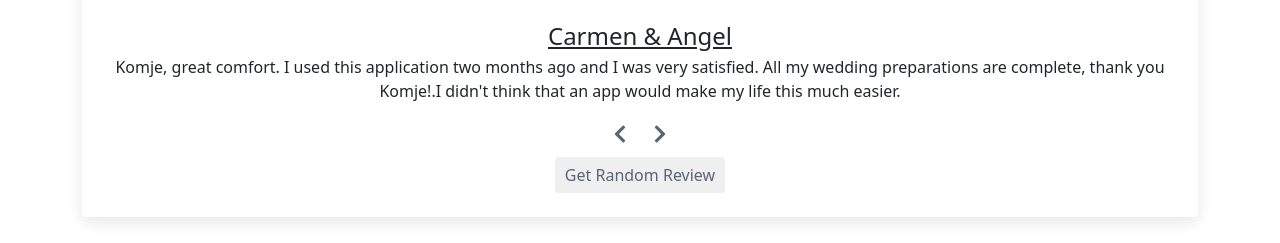
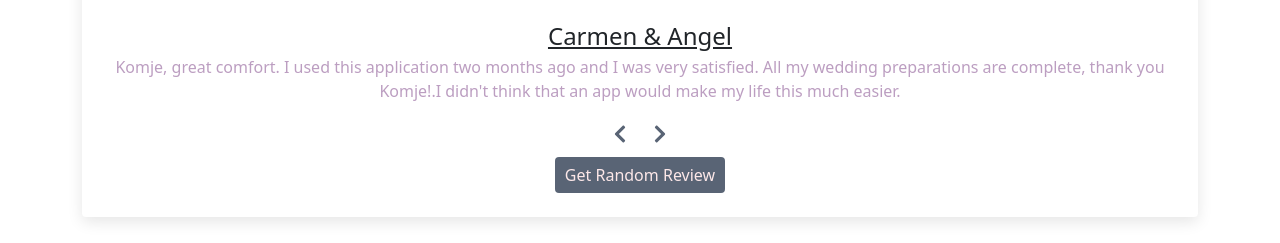
Before and after one commit to Mones-Hamd/FinalProjectHYF, a React app in the folder client/: page / in a window 1280 px wide. Shown: the part 1939-2182 px from the top of the page. Built offline with nearby package versions, Linux system fonts and the light colour scheme.

Commit message:
random-button-colour

```diff
--- a/client/src/components/Review/Reviews.css
+++ b/client/src/components/Review/Reviews.css
@@ -63,6 +63,7 @@
 
 .info {
   margin-bottom: 0.75rem;
+  color: var(--primary-color);
 }
 .prev-btn,
 .next-btn {
@@ -80,13 +81,14 @@
 }
 .random-btn {
   margin-top: 0.5rem;
-  color: var(--accent-color);
+  color: var(--primary-light-color);
   padding: 0.25rem 0.5rem;
   text-transform: capitalize;
   border-radius: 0.25rem;
   transition: all 0.3s linear;
   border-color: transparent;
   cursor: pointer;
+  background-color: var(--accent-color);
 }
 .random-btn:hover {
   background: var(--primary-light-color);
```
